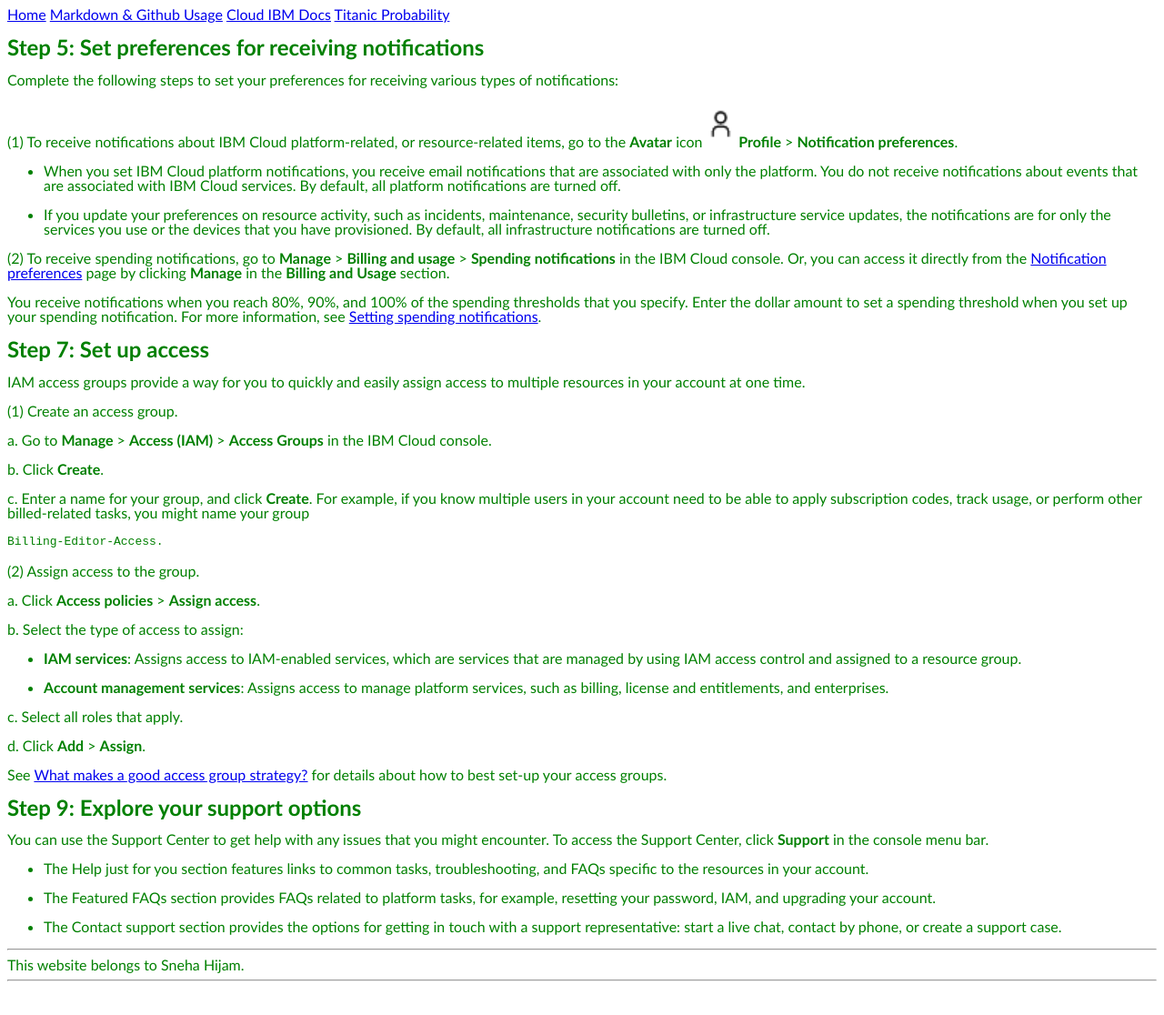
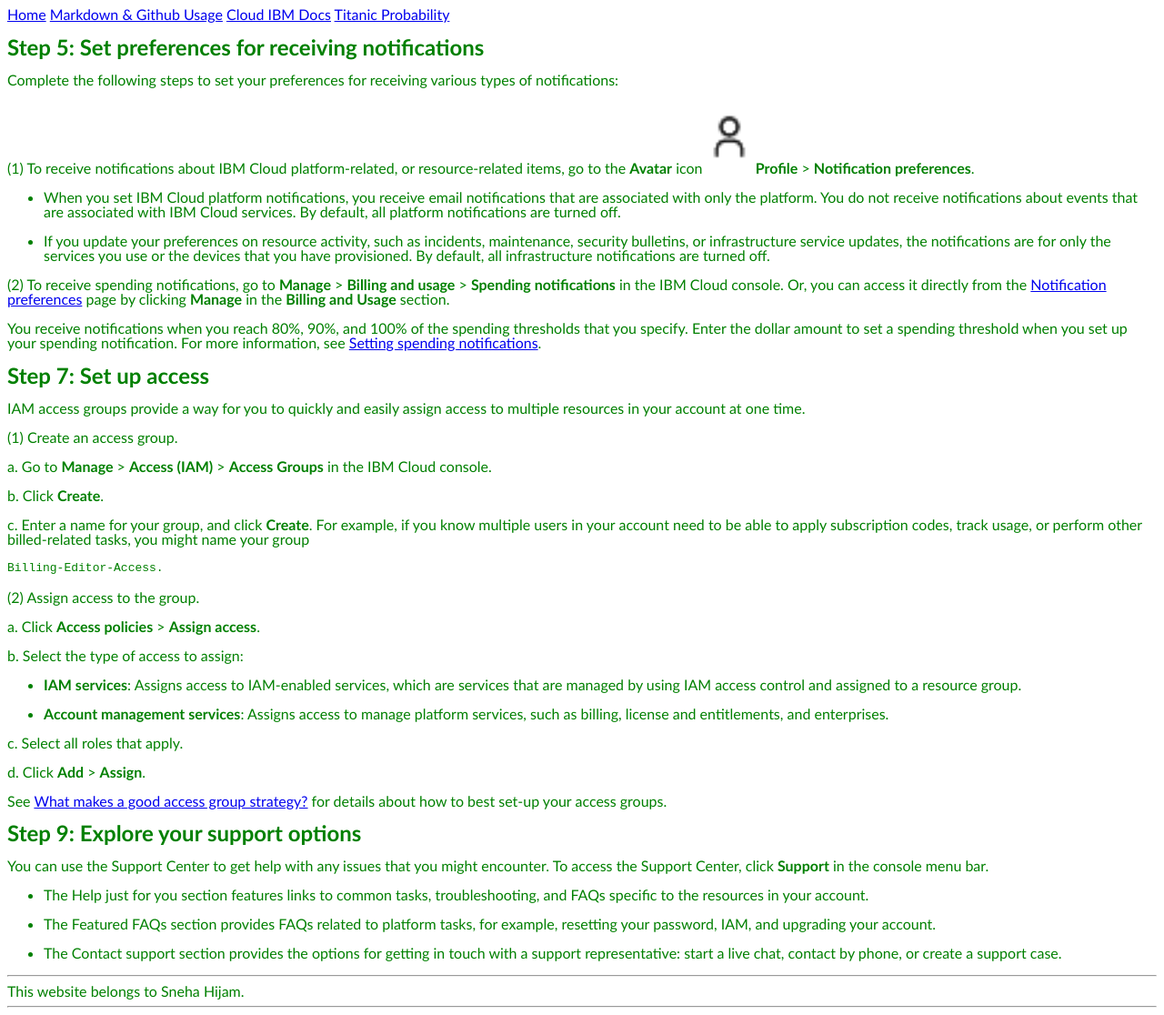
Before and after one commit to SneHijam/SnehaHijam, a Jekyll site: the page built from Cloud IBM Docs.md, in a window 1280 px wide. Shown: the whole page at 91% size. Built offline with Jekyll 4.4.1, drawn with Linux system fonts in a browser that asks for light colours; our own code applies the rules of GitHub Pages for plain Markdown files; before the commit the page ends 1087 px from its top, so only the background shows below that.

Commit message:
Update Cloud IBM Docs.md

````diff
--- a/Cloud IBM Docs.md
+++ b/Cloud IBM Docs.md
@@ -6,7 +6,7 @@ layout: templates
 
 Complete the following steps to set your preferences for receiving various types of notifications:
 
-(1) To receive notifications about IBM Cloud platform-related, or resource-related items, go to the **Avatar** icon ![Avatar Icon](Avatar Icon.jpg){:height="50px" } **Profile** > **Notification preferences**.
+(1) To receive notifications about IBM Cloud platform-related, or resource-related items, go to the **Avatar** icon ![Avatar Icon](Avatar Icon.jpg){:width="50px" } **Profile** > **Notification preferences**.
 
 * When you set IBM Cloud platform notifications, you receive email notifications that are associated with only the platform. You do not receive notifications about events that are associated with IBM Cloud services. By default, all platform notifications are turned off.
 
@@ -30,7 +30,7 @@ a. Go to **Manage** > **Access (IAM)** > **Access Groups** in the IBM Cloud cons
 b. Click **Create**.
 
 c. Enter a name for your group, and click **Create**. For example, if you know multiple users in your account need to be able to apply subscription codes, track usage, or perform other billed-related tasks, you might name your group
-```
+```js
 Billing-Editor-Access.
 ```
 
````
